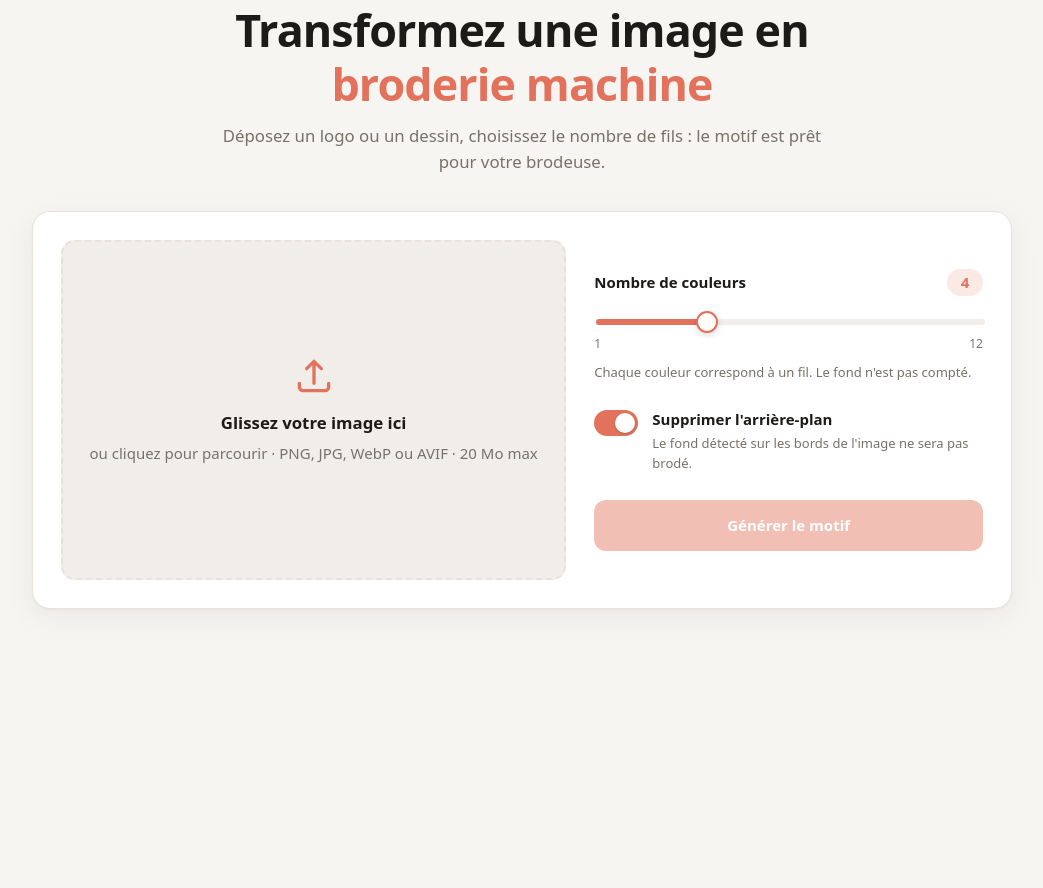
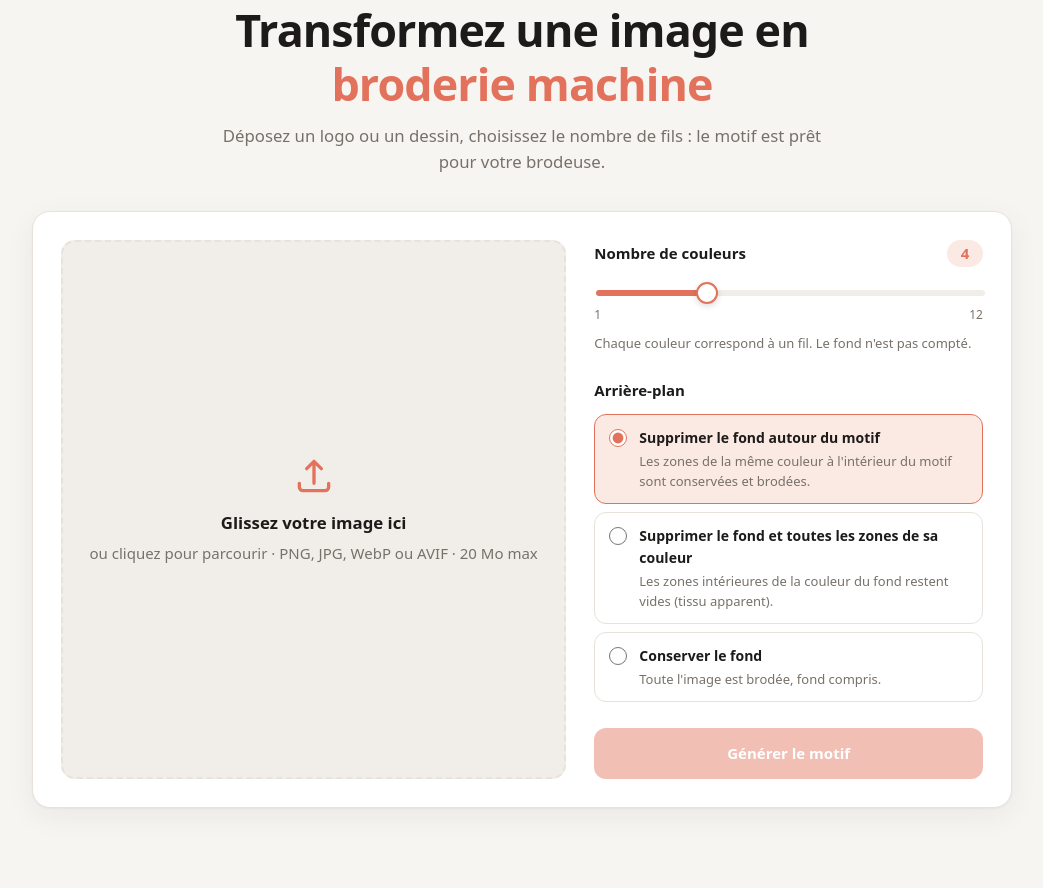
Before and after one commit to raphdev44/img2stitch, a Flask app: page / in a window 1280 px wide. Shown: the part 117-1005 px from the top of the page, without its empty margins (118-1161 px from the left). Before the commit the page ends 727 px from the top, so only its background shows below. Run offline with Flask 3, Linux system fonts and the light colour scheme.

Commit message:
Options d'arriere-plan (fond exterieur / toutes zones / conserver), support WebP et AVIF, correctif affichage

```diff
--- a/img2stitch/cli.py
+++ b/img2stitch/cli.py
@@ -14,6 +14,8 @@ def main():
     p.add_argument("--spacing", type=float, default=d.row_spacing_mm, help="écart des rangées en mm")
     p.add_argument("--angle", type=float, default=d.fill_angle_deg)
     p.add_argument("--background", default=d.background, help="auto | none | #RRGGBB")
+    p.add_argument("--background-scope", choices=("all", "outside"), default=d.background_scope,
+                   help="all : retire toutes les zones de la couleur du fond ; outside : seulement le fond autour du motif")
     p.add_argument("--overlap", type=float, default=d.overlap_mm, help="chevauchement entre couleurs en mm (0 = aucun)")
     p.add_argument("--no-outline", action="store_true", help="désactive les contours")
     p.add_argument("--trim-threshold", type=float, default=d.trim_threshold_mm, help="coupe le fil pour les sauts plus longs (mm)")
@@ -24,7 +26,7 @@ def main():
     p.add_argument("--fabric", default="creme", help="tissu du rendu photo : blanc creme gris noir marine denim rouge ou #rrggbb")
     a = p.parse_args()
     s = Settings(width_mm=a.width, n_colors=a.colors, row_spacing_mm=a.spacing, fill_angle_deg=a.angle,
-                 background=a.background, overlap_mm=a.overlap, outline=not a.no_outline,
+                 background=a.background, background_scope=a.background_scope, overlap_mm=a.overlap, outline=not a.no_outline,
                  trim_threshold_mm=a.trim_threshold, max_visible_travel_mm=a.max_visible_travel,
                  lock_stitches=not a.no_lock)
     pat = convert(a.input, a.output, s)
--- a/img2stitch/config.py
+++ b/img2stitch/config.py
@@ -12,6 +12,7 @@ class Settings:
     fill_angle_deg: float = 45.0    # angle des rangées de remplissage
     min_area_mm2: float = 1.0       # ignore les taches plus petites (bruit)
     background: str = "auto"        # "auto", "none" ou "#RRGGBB"
+    background_scope: str = "all"   # "all" : toute zone de la couleur du fond ; "outside" : seulement le fond relié aux bords
     background_tolerance: int = 40  # distance RGB pour considérer un pixel comme fond
     center_on_origin: bool = True   # centre le motif sur (0,0) = centre du cerceau, comme l'attendent les machines
     stagger: bool = True            # décale les points d'une rangée à l'autre (aspect "brique", plus régulier)
--- a/img2stitch/convert.py
+++ b/img2stitch/convert.py
@@ -25,7 +25,7 @@ def image_to_pattern(path, settings: Settings = None):
     s = settings or Settings()
     px_per_mm = 10  # résolution de travail : 10 px par mm
     palette, masks = load_and_quantize(
-        path, round(s.width_mm * px_per_mm), s.n_colors, s.background, s.background_tolerance
+        path, round(s.width_mm * px_per_mm), s.n_colors, s.background, s.background_tolerance, s.background_scope
     )
     pattern = pe.EmbPattern()
     if not masks:
--- a/webapp/designs.py
+++ b/webapp/designs.py
@@ -34,6 +34,12 @@ PUBLIC_FILES = {SOURCE, RAW, PHOTO, THUMB}
 MIN_COLORS, MAX_COLORS = 1, 12
 MAX_PIXELS = 40_000_000
 ACCEPTED_FORMATS = {"PNG", "JPEG", "WEBP", "AVIF"}
+# mode web -> (Settings.background, Settings.background_scope)
+BACKGROUND_MODES = {
+    "outside": ("auto", "outside"),
+    "all": ("auto", "all"),
+    "keep": ("none", "all"),
+}
 _ID_RE = re.compile(r"^[0-9a-f]{32}$")
 
 
@@ -61,6 +67,7 @@ class DesignStore:
         if d is None:
             return None
         meta = self._read(d)
+        meta.setdefault("background", "all" if meta.pop("remove_background", True) else "keep")
         meta["has_raw"] = (d / RAW).is_file()
         meta["has_photo"] = (d / PHOTO).is_file()
         meta["has_thumb"] = (d / THUMB).is_file()
@@ -83,7 +90,7 @@ class DesignStore:
         return d / f"pattern.{fmt}"
 
     # --- Création ---
-    def create(self, stream, filename, n_colors, remove_background):
+    def create(self, stream, filename, n_colors, background):
         img = _load_image(stream)
         design_id = uuid.uuid4().hex
         d = self.root / design_id
@@ -95,7 +102,7 @@ class DesignStore:
             "name": stem,
             "created_at": datetime.now(timezone.utc).isoformat(timespec="seconds"),
             "n_colors": n_colors,
-            "remove_background": remove_background,
+            "background": background,
             "status": "processing",
             "step": "Analyse de l'image",
             "error": None,
@@ -107,7 +114,8 @@ class DesignStore:
     def _generate(self, d):
         meta = self._read(d)
         try:
-            s = Settings(n_colors=meta["n_colors"], background="auto" if meta["remove_background"] else "none")
+            bg, scope = BACKGROUND_MODES[meta["background"]]
+            s = Settings(n_colors=meta["n_colors"], background=bg, background_scope=scope)
             pattern = image_to_pattern(str(d / SOURCE), s)
             stats = pattern_stats(pattern)
             if stats["stitches"] == 0:
--- a/webapp/routes.py
+++ b/webapp/routes.py
@@ -3,9 +3,11 @@ from datetime import datetime
 from flask import Blueprint, abort, current_app, jsonify, render_template, request, send_file, url_for
 from werkzeug.exceptions import RequestEntityTooLarge
 
-from .designs import FORMATS, MAX_COLORS, MIN_COLORS, InvalidImage
+from .designs import BACKGROUND_MODES, FORMATS, MAX_COLORS, MIN_COLORS, InvalidImage
 
 bp = Blueprint("web", __name__)
+
+BG_LABELS = {"outside": "fond extérieur supprimé", "all": "fond et zones identiques supprimés", "keep": "fond conservé"}
 
 
 def store():
@@ -13,7 +15,7 @@ def store():
 
 
 def _public(meta):
-    out = {k: meta.get(k) for k in ("id", "name", "created_at", "n_colors", "remove_background",
+    out = {k: meta.get(k) for k in ("id", "name", "created_at", "n_colors", "background",
                                      "status", "step", "error", "stats", "threads", "size_mm")}
     out["urls"] = {
         "page": url_for("web.design", design_id=meta["id"]),
@@ -44,7 +46,7 @@ def gallery():
 @bp.get("/motifs/<design_id>")
 def design(design_id):
     meta = store().get(design_id) or abort(404)
-    return render_template("design.html", d=meta, formats=FORMATS)
+    return render_template("design.html", d=meta, formats=FORMATS, bg_labels=BG_LABELS)
 
 
 @bp.get("/motifs/<design_id>/fichiers/<name>")
@@ -72,9 +74,11 @@ def api_create():
         return jsonify(error="Nombre de couleurs invalide."), 400
     if not MIN_COLORS <= n_colors <= MAX_COLORS:
         return jsonify(error=f"Le nombre de couleurs doit être compris entre {MIN_COLORS} et {MAX_COLORS}."), 400
-    remove_bg = request.form.get("remove_background") in ("1", "true", "on")
+    background = request.form.get("background", "outside")
+    if background not in BACKGROUND_MODES:
+        return jsonify(error="Option d'arrière-plan invalide."), 400
     try:
-        design_id = store().create(f.stream, f.filename, n_colors, remove_bg)
+        design_id = store().create(f.stream, f.filename, n_colors, background)
     except InvalidImage as e:
         return jsonify(error=str(e)), 400
     return jsonify(_public(store().get(design_id))), 202
--- a/webapp/static/css/app.css
+++ b/webapp/static/css/app.css
@@ -141,15 +141,18 @@ input[type=range]::-webkit-slider-thumb { -webkit-appearance: none; width: 22px;
 input[type=range]::-moz-range-thumb { width: 20px; height: 20px; border-radius: 50%; background: #fff; border: 2px solid var(--accent); cursor: grab; }
 input[type=range]:focus-visible::-webkit-slider-thumb { box-shadow: 0 0 0 4px var(--accent-soft); }
 
-.switch { display: flex; gap: 14px; align-items: flex-start; cursor: pointer; }
-.switch input { position: absolute; opacity: 0; pointer-events: none; }
-.switch .track { flex: none; width: 44px; height: 26px; border-radius: 999px; background: var(--border); position: relative; transition: background .2s; margin-top: 2px; }
-.switch .thumb { position: absolute; top: 3px; left: 3px; width: 20px; height: 20px; border-radius: 50%; background: #fff; box-shadow: 0 1px 3px rgba(0,0,0,.2); transition: transform .2s; }
-.switch input:checked + .track { background: var(--accent); }
-.switch input:checked + .track .thumb { transform: translateX(18px); }
-.switch input:focus-visible + .track { box-shadow: 0 0 0 4px var(--accent-soft); }
-.switch-label { display: grid; gap: 2px; }
-.switch-label small { color: var(--muted); font-size: 13px; }
+.choices { border: 0; padding: 0; margin: 0; display: grid; gap: 8px; }
+.choices legend { font-weight: 650; padding: 0; margin-bottom: 12px; }
+.choice {
+  display: flex; gap: 12px; align-items: flex-start; padding: 12px 14px; cursor: pointer;
+  border: 1px solid var(--border); border-radius: 12px; transition: border-color .2s, background .2s;
+}
+.choice:hover { border-color: color-mix(in srgb, var(--accent) 50%, var(--border)); }
+.choice:has(input:checked) { border-color: var(--accent); background: var(--accent-soft); }
+.choice input { accent-color: var(--accent); width: 18px; height: 18px; margin: 2px 0 0; flex: none; }
+.choice span { display: grid; gap: 2px; }
+.choice strong { font-size: 14px; }
+.choice small { color: var(--muted); font-size: 13px; }
 
 .form-error { margin: 0; padding: 10px 14px; border-radius: 10px; background: color-mix(in srgb, var(--err) 12%, transparent); color: var(--err); font-size: 14px; }
 
--- a/webapp/static/js/app.js
+++ b/webapp/static/js/app.js
@@ -63,7 +63,7 @@
       const data = new FormData();
       data.append("image", file);
       data.append("colors", range.value);
-      data.append("remove_background", $("#remove-bg").checked ? "1" : "0");
+      data.append("background", $("input[name=background]:checked", form).value);
       try {
         const res = await fetch(form.action, { method: "POST", body: data });
         const json = await res.json().catch(() => ({}));
--- a/webapp/templates/create.html
+++ b/webapp/templates/create.html
@@ -33,16 +33,24 @@
       <p class="hint">Chaque couleur correspond à un fil. Le fond n'est pas compté.</p>
     </div>
 
-    <div class="field">
-      <label class="switch">
-        <input type="checkbox" name="remove_background" id="remove-bg" checked>
-        <span class="track"><span class="thumb"></span></span>
-        <span class="switch-label">
-          <strong>Supprimer l'arrière-plan</strong>
-          <small>Le fond détecté sur les bords de l'image ne sera pas brodé.</small>
-        </span>
+    <fieldset class="field choices">
+      <legend>Arrière-plan</legend>
+      <label class="choice">
+        <input type="radio" name="background" value="outside" checked>
+        <span><strong>Supprimer le fond autour du motif</strong>
+          <small>Les zones de la même couleur à l'intérieur du motif sont conservées et brodées.</small></span>
       </label>
-    </div>
+      <label class="choice">
+        <input type="radio" name="background" value="all">
+        <span><strong>Supprimer le fond et toutes les zones de sa couleur</strong>
+          <small>Les zones intérieures de la couleur du fond restent vides (tissu apparent).</small></span>
+      </label>
+      <label class="choice">
+        <input type="radio" name="background" value="keep">
+        <span><strong>Conserver le fond</strong>
+          <small>Toute l'image est brodée, fond compris.</small></span>
+      </label>
+    </fieldset>
 
     <p class="form-error" id="form-error" role="alert" hidden></p>
 
--- a/webapp/templates/design.html
+++ b/webapp/templates/design.html
@@ -6,7 +6,7 @@
   <div>
     <a href="{{ url_for('web.gallery') }}" class="back">← Galerie</a>
     <h1>{{ d.name }}</h1>
-    <p class="muted">{{ d.created_at | datefr }} · {{ d.n_colors }} couleur{{ 's' if d.n_colors > 1 }} demandée{{ 's' if d.n_colors > 1 }} · fond {{ 'supprimé' if d.remove_background else 'conservé' }}</p>
+    <p class="muted">{{ d.created_at | datefr }} · {{ d.n_colors }} couleur{{ 's' if d.n_colors > 1 }} demandée{{ 's' if d.n_colors > 1 }} · {{ bg_labels[d.background] }}</p>
   </div>
   {% if d.status == 'ready' %}<span class="badge ok">Prêt</span>
   {% elif d.status == 'error' %}<span class="badge err">Erreur</span>
```
Also changed, not shown: img2stitch/preprocess.py (+16 -3 lines), README.md.
